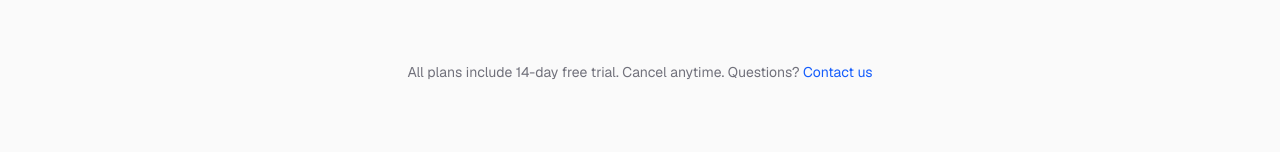
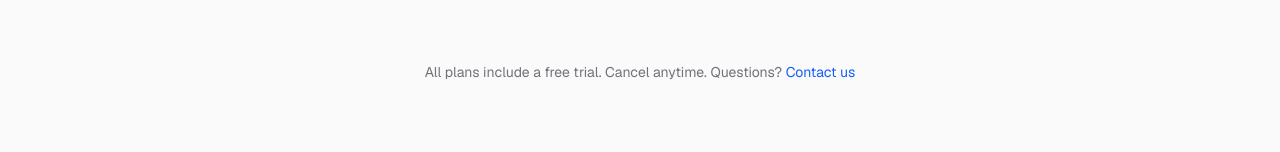
Before and after one commit to Gr33nstonecorp/shuka, a Next.js app: page /pricing in a window 1280 px wide. Shown: the part 1067-1219 px from the top of the page. Built offline with nearby package versions, Linux system fonts and the light colour scheme; no server answers.

Commit message:
Update page.tsx

```diff
--- a/app/pricing/page.tsx
+++ b/app/pricing/page.tsx
@@ -7,7 +7,7 @@ const plans = [
   {
     name: "Starter",
     price: 9,
-    yearlyPrice: 99, // $9 × 11 months effectively
+    yearlyPrice: 99,
     description: "Perfect for individuals and small teams getting started",
     features: [
       "Manual purchase requests",
@@ -17,12 +17,13 @@ const plans = [
       "Email support",
     ],
     cta: "Start with Starter",
+    href: "/login",           // Changed to /login or signup flow
     popular: false,
   },
   {
     name: "Premium",
     price: 29,
-    yearlyPrice: 290, // $29 × 10 months effectively (2 months free)
+    yearlyPrice: 290,
     description: "Full AI power for faster sourcing and better decisions",
     features: [
       "Everything in Starter",
@@ -33,6 +34,7 @@ const plans = [
       "Export reports",
     ],
     cta: "Upgrade to Premium",
+    href: "/assistant",       // Goes straight to AI for paid users
     popular: true,
   },
 ];
@@ -114,7 +116,7 @@ export default function PricingPage() {
                 </ul>
 
                 <Link
-                  href={plan.popular ? "/assistant" : "#"}
+                  href={plan.href}
                   className={`block text-center py-4 rounded-2xl font-semibold transition ${
                     plan.popular
                       ? "bg-blue-600 hover:bg-blue-700 text-white"
@@ -129,7 +131,7 @@ export default function PricingPage() {
         </div>
 
         <div className="text-center mt-16 text-zinc-500 text-sm">
-          All plans include 14-day free trial. Cancel anytime. Questions?{" "}
+          All plans include a free trial. Cancel anytime. Questions?{" "}
           <a href="mailto:hello@shukai.co" className="text-blue-600 hover:underline">
             Contact us
           </a>
```
